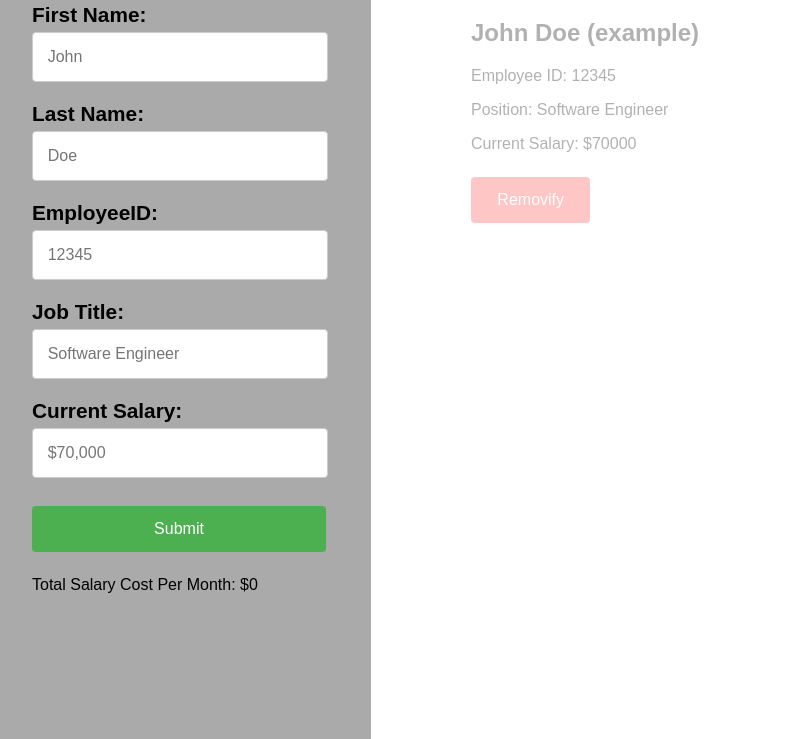
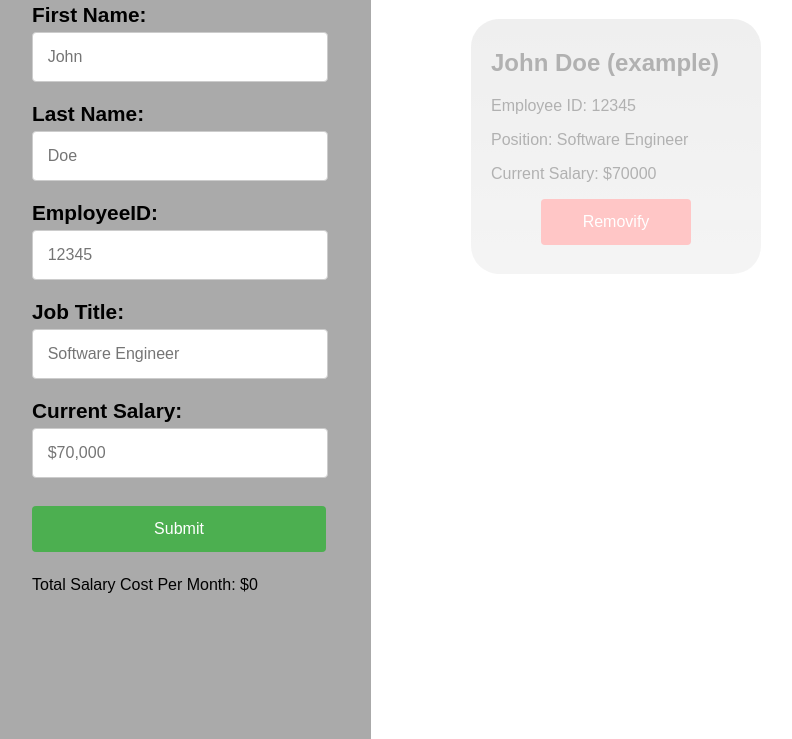
Before and after one commit to enriqueortega/weekend_challenge_one, a plain HTML site: page index.html in a window 1280 px wide. Shown: the part 61-800 px from the top of the page, without its empty margins (13-805 px from the left). Drawn offline with Linux system fonts and the light colour scheme; a web font is replaced by a local one.

Commit message:
Updated styling and refactored app.js to be more DRY

```diff
--- a/css/main.css
+++ b/css/main.css
@@ -1,6 +1,3 @@
-/** {
-  border: 1px solid red;
-}*/
 
 /* General */
 body{
@@ -65,12 +62,36 @@ input[type=submit], button {
 }
 
 .employee-nodes h1, .employee-info  {
-  padding-left: 100px;
+  margin-left: 100px;
+  width: 250px;
 }
 
+.employee-info {
+
+  border-radius: 5px;
+  background-color: #ccc;
+  margin-bottom: 10px;
+  background-image: -webkit-linear-gradient(top, #ccc, #ddd);
+  background-image: -moz-linear-gradient(top, #ccc, #ddd);
+  background-image: -ms-linear-gradient(top, #ccc, #ddd);
+  background-image: -o-linear-gradient(top, #ccc, #ddd);
+  background-image: linear-gradient(to bottom, #ccc, #ddd);
+  -webkit-border-radius: 28;
+  -moz-border-radius: 28;
+  border-radius: 28px;
+  font-family: Arial;
+  padding: 10px 20px 10px 20px;
+  text-decoration: none;
+}
+
+.employee-info button {
+
+}
 button {
-  width: 15%;
+  width: 60%;
   background-color: #FF4444;
+  margin: 0 auto 19px;
+  display: block;
 }
 
 .example {
--- a/js/app.js
+++ b/js/app.js
@@ -6,7 +6,7 @@ var employeeArray =[];
 
 //Executables
 $(document).ready(function(){
-  $('#employeeInformation').on("submit", handleSubmit);
+  $('#employeeInformation').on('submit', handleSubmit);
   $('.employee-nodes').on('click', '.employee-removal', removify);
 });
 
@@ -20,6 +20,7 @@ function handleSubmit(event){
     });
 
     $('#employeeInformation').find('input[type=text]').val('');
+    $('#employeeInformation').find('input[type=number]').val('');
 
     //Checks to see if fields are empty
     //If not, run core script
```
